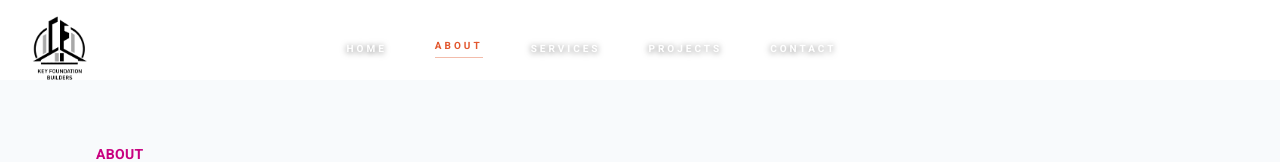
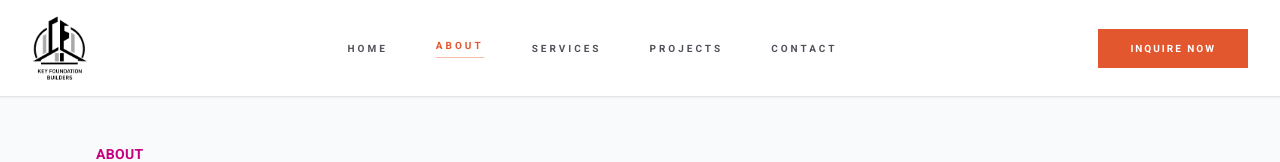
Before and after one commit to Gopikrishnan1096/Key-Foundation-Builders, a Next.js app: page /about in a window 1280 px wide. Shown: the top 162 px of the page. Built offline with nearby package versions, Linux system fonts and the light colour scheme.

Commit message:
feat: implement responsive Header component with scroll-aware transparency and mobile navigation

```diff
--- a/src/components/layout/Header.tsx
+++ b/src/components/layout/Header.tsx
@@ -42,9 +42,14 @@ export function Header() {
     };
   }, [open]);
 
+  // Transparent hero mode: only on home page before scrolling
+  const isTransparent = isHome && !scrolled;
+
   return (
     <header className={`fixed inset-x-0 top-0 z-50 transition-all duration-300 ${
-      scrolled ? "bg-white/95 border-b border-zinc-200 backdrop-blur-md shadow-sm" : "bg-transparent"
+      isTransparent
+        ? "bg-transparent"
+        : "bg-white/95 border-b border-zinc-200 backdrop-blur-md shadow-sm"
     }`}>
       <div className="mx-auto flex max-w-7xl items-center justify-between gap-3 px-4 sm:px-6 lg:px-8 h-20 sm:h-24">
         <Logo
@@ -62,10 +67,12 @@ export function Header() {
                 href={item.href}
                 className={`text-[10px] font-bold uppercase tracking-[0.3em] transition-all hover:text-primary ${
                   active
-                    ? "text-primary border-b border-primary/40 pb-1"
-                    : scrolled
-                    ? "text-zinc-600"
-                    : "text-white drop-shadow-[0_1px_3px_rgba(0,0,0,0.6)]"
+                    ? isTransparent
+                      ? "text-primary pb-1"
+                      : "text-primary border-b border-primary/40 pb-1"
+                    : isTransparent
+                    ? "text-white drop-shadow-[0_1px_3px_rgba(0,0,0,0.6)]"
+                    : "text-zinc-600"
                 }`}
               >
                 {item.label}
@@ -78,9 +85,9 @@ export function Header() {
           <Link
             href="/contact"
             className={`group inline-flex items-center px-8 py-3 text-[10px] font-bold uppercase tracking-[0.2em] transition-all ${
-              scrolled
-                ? "bg-primary text-white hover:bg-zinc-900"
-                : "bg-white/20 backdrop-blur-sm border border-white/60 text-white hover:bg-white hover:text-zinc-900"
+              isTransparent
+                ? "bg-white/20 backdrop-blur-sm border border-white/60 text-white hover:bg-white hover:text-zinc-900"
+                : "bg-primary text-white hover:bg-zinc-900"
             }`}
           >
             Inquire Now
@@ -90,7 +97,9 @@ export function Header() {
         <button
           type="button"
           className={`inline-flex h-10 w-10 items-center justify-center rounded-lg md:hidden transition-colors ${
-            scrolled ? "text-primary" : "text-white drop-shadow-[0_1px_3px_rgba(0,0,0,0.6)]"
+            isTransparent
+              ? "text-white drop-shadow-[0_1px_3px_rgba(0,0,0,0.6)]"
+              : "text-primary"
           }`}
           /* eslint-disable-next-line jsx-a11y/aria-proptypes */
           aria-expanded={open}
```
